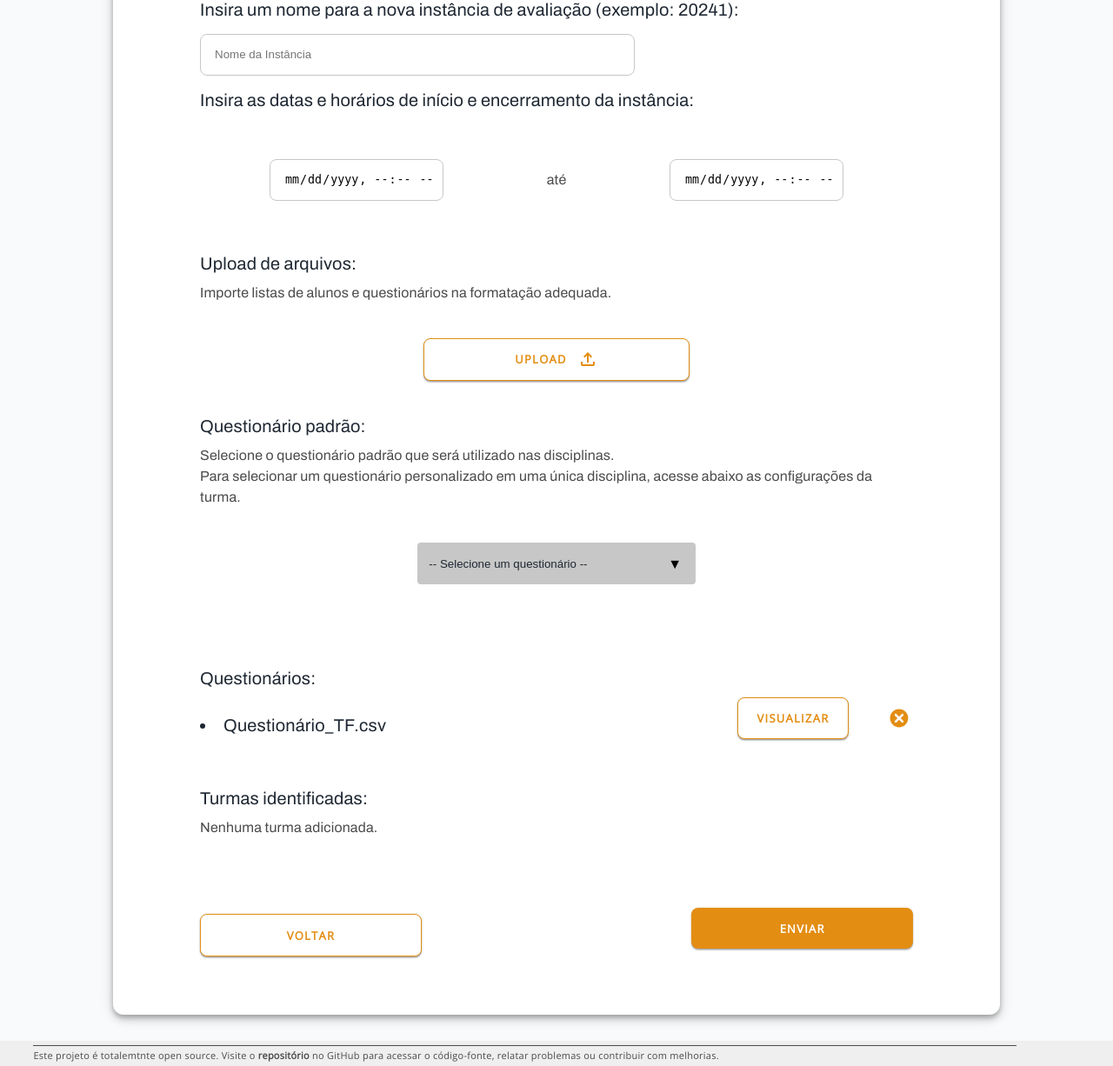
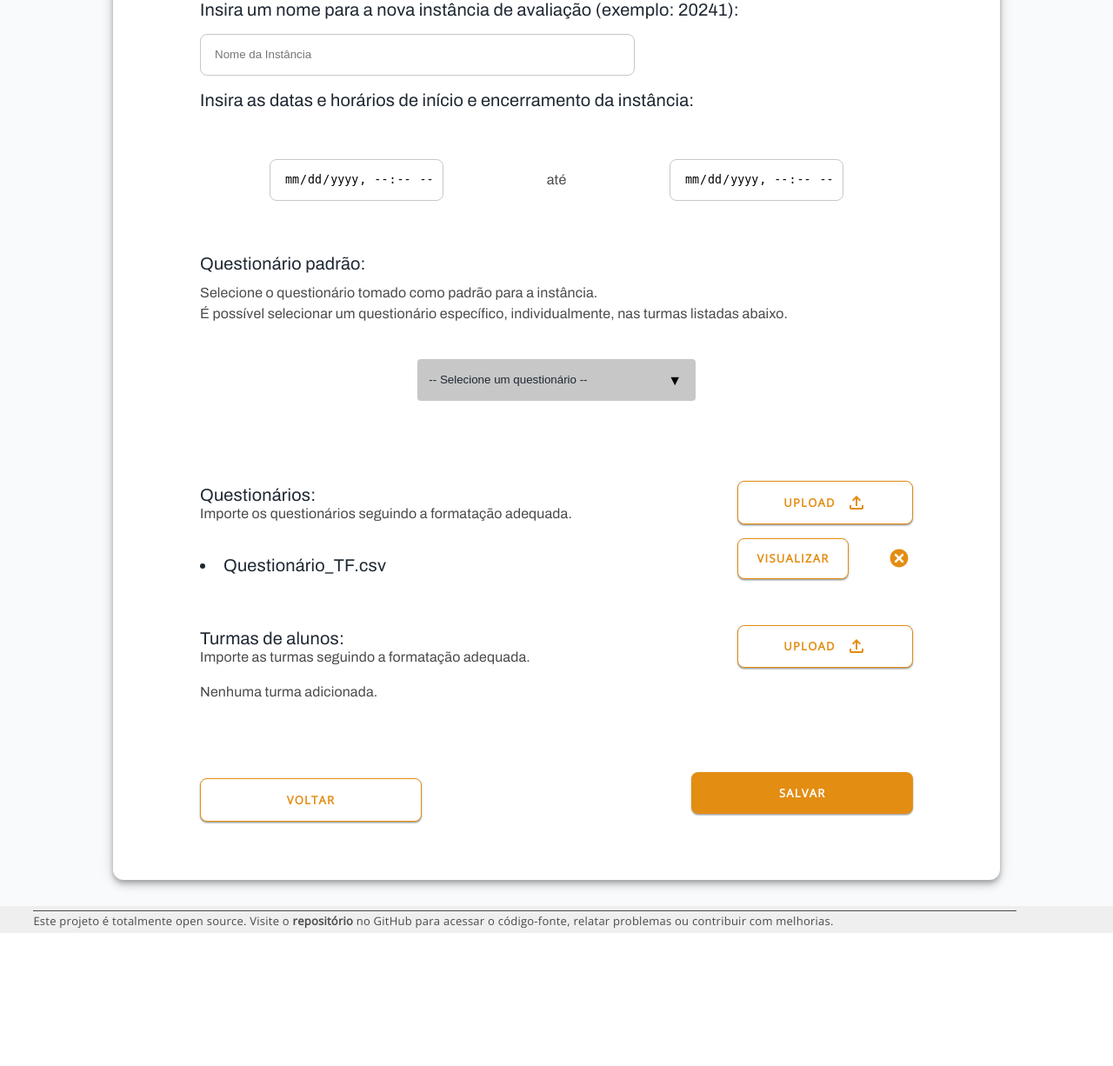
Before and after one commit to douglasluchetti/pub2427-2023, a PHP site: page /views/nova_instancia_2.php in a window 1280 px wide. Shown: the part 371-1597 px from the top of the page at 87% size. After the commit the page ends 1444 px from the top, so only its background shows below. Run offline with PHP 8.4, Linux system fonts and the light colour scheme; a user stored in the database is signed in; data comes from the database, SQL or seed files in the repository; data that the repository does not hold is empty.

Commit message:
Update font size of footer links in styles.css

```diff
--- a/css/styles.css
+++ b/css/styles.css
@@ -113,7 +113,7 @@ div.footer_content{
 a.footer{
     color: var(--On-Surface-Medium-Emphasis);
     font-family: Open Sans;
-    font-size: 11px;
+    font-size: 13px;
     letter-spacing: 0.25px;
     padding-top: 0.2%;
     margin-right: 5%;
@@ -305,7 +305,16 @@ div.top_menu{
     margin: 20px 0px;
     align-items: center;
 }
+div#title_buttons{
+    align-items: center;
+    margin-bottom: 16px;
+}
 
+#upload_button{
+    width: 200px;
+    display: flex;
+    align-items: center;
+}
 
 div.block#index > *:first-child {
     margin-top: 20px;
@@ -369,6 +378,15 @@ label{
 h4.alternative{
     display: flex;
     align-items: center;
+}
+
+.upload{
+    margin: 0px 0px 0px 0px;
+    height: 100%;
+    display: flex;
+    flex-direction: column;
+    align-items: end;
+    justify-content: end;
 }
 
 .form__group {
--- a/views/index_aluno.php
+++ b/views/index_aluno.php
@@ -38,8 +38,8 @@ $instance_off = TRUE;
     <title>Avaliação de Disciplinas</title>
     <meta charset="utf-8">
     <meta name="description" content="Este é um projeto open source para avaliação de disciplinas. Contribua no GitHub.">
-    <link rel="icon" href="images/logo.svg" media="(prefers-color-scheme: dark)">
-    <link rel="icon" href="images/logo_dark.svg" media="(prefers-color-scheme: light)">
+    <link rel="icon" href="../images/logo.svg" media="(prefers-color-scheme: dark)">
+    <link rel="icon" href="../images/logo_dark.svg" media="(prefers-color-scheme: light)">
     <link rel="stylesheet" href="..\css\styles.css" type="text/css">
 </head>
 <body>
@@ -135,7 +135,7 @@ $instance_off = TRUE;
     </div>
     <div class="footer">
         <div class="footer_content">
-            <a href="https://github.com/douglasluchetti/pub2427-2023" class="footer" target="_blank" rel="noopener noreferrer">Este projeto é totalemtnte open source. Visite o <strong>repositório</strong> no GitHub para acessar o código-fonte, relatar problemas ou contribuir com melhorias.</a>
+            <a href="https://github.com/douglasluchetti/pub2427-2023" class="footer" target="_blank" rel="noopener noreferrer">Este projeto é totalmente open source. Visite o <strong>repositório</strong> no GitHub para acessar o código-fonte, relatar problemas ou contribuir com melhorias.</a>
         </div>
     </div>
 </body>
--- a/views/nova_instancia_2.php
+++ b/views/nova_instancia_2.php
@@ -27,8 +27,8 @@ $course_info = "Administrador do Sistema - $username";
     <title>Avaliação de Disciplinas</title>
     <meta charset="utf-8">
     <meta name="description" content="Este é um projeto open source para avaliação de disciplinas. Contribua no GitHub.">
-    <link rel="icon" href="images/logo.svg" media="(prefers-color-scheme: dark)">
-    <link rel="icon" href="images/logo_dark.svg" media="(prefers-color-scheme: light)">
+    <link rel="icon" href="../images/logo.svg" media="(prefers-color-scheme: dark)">
+    <link rel="icon" href="../images/logo_dark.svg" media="(prefers-color-scheme: light)">
     <link rel="stylesheet" href="..\css\styles.css" type="text/css">
 </head>
 <body>
@@ -70,20 +70,11 @@ $course_info = "Administrador do Sistema - $username";
                         <input class="login" type="datetime-local" id="instance_date_end" name="instance_date_end" required>
                     </div>
                 </form>
-                <h3>Upload de arquivos:</h3>
-                <h4 id="subtitle_index_admin_2">Importe listas de alunos e questionários na formatação adequada.</h4>
-                <form id="upload-form" class="center" action="../controllers/import.php" method="POST" enctype="multipart/form-data">
-                    <label for="file-upload" class="button_negative">
-                        UPLOAD <img src="..\images\upload.svg" alt="Upload" class="button_image">
-                    </label>
-                    <input type="hidden" name="import">
-                    <input name="file[]" id="file-upload" accept=".csv" type="file" multiple style="display: none;" onchange="this.form.submit()" required>
-                </form>
                 <h3>Questionário padrão:</h3>
                 <h4 id="subtitle_index_admin_2">
-                    Selecione o questionário padrão que será utilizado nas disciplinas.
+                    Selecione o questionário tomado como padrão para a instância.
                     <br>
-                    Para selecionar um questionário personalizado em uma única disciplina, acesse abaixo as configurações da turma.
+                    É possível selecionar um questionário específico, individualmente, nas turmas listadas abaixo.
                 </h4>
                 <div class="center">
                     <form class="select" id="select_instance" method="POST">
@@ -102,7 +93,20 @@ $course_info = "Administrador do Sistema - $username";
                         </select>
                     </form>
                 </div>
-                <h3 class="list-tile">Questionários:</h3>
+                <div class="row_content" id="title_buttons">
+                    <div>
+                        <h3 class="list-tile">Questionários:</h3>
+                        <br>
+                        <h4 id="subtitle_index_admin_2">Importe os questionários seguindo a formatação adequada.</h4>
+                    </div>
+                    <form id="upload-form" class="upload" action="../controllers/import.php" method="POST" enctype="multipart/form-data">
+                        <label for="file-upload" class="button_negative" id="upload_button">
+                            UPLOAD <img src="..\images\upload.svg" alt="Upload" class="button_image">
+                        </label>
+                        <input type="hidden" name="import">
+                        <input name="file[]" id="file-upload" accept=".csv" type="file" multiple style="display: none;" onchange="this.form.submit()" required>
+                    </form>
+                </div>
                 <?php
                     $query = "SELECT * FROM files WHERE file_type='Questionário'";
                     $stmt = $conn->prepare($query);
@@ -132,7 +136,20 @@ $course_info = "Administrador do Sistema - $username";
                     <?php
                     }
                     ?>
-                <h3 class="list-tile">Turmas identificadas:</h3>
+                <div class="row_content" id="title_buttons">
+                    <div>
+                        <h3 class="list-tile">Turmas de alunos:</h3>
+                        <br>
+                        <h4 id="subtitle_index_admin_2">Importe as turmas seguindo a formatação adequada.</h4>
+                    </div>
+                    <form id="upload-form" class="upload" action="../controllers/import.php" method="POST" enctype="multipart/form-data">
+                        <label for="file-upload" class="button_negative" id="upload_button">
+                            UPLOAD <img src="..\images\upload.svg" alt="Upload" class="button_image">
+                        </label>
+                        <input type="hidden" name="import">
+                        <input name="file[]" id="file-upload" accept=".csv" type="file" multiple style="display: none;" onchange="this.form.submit()" required>
+                    </form>
+                </div>
                 <?php
                     $query = "SELECT * FROM `class-temp`";
                     $stmt = $conn->prepare($query);
@@ -169,7 +186,7 @@ $course_info = "Administrador do Sistema - $username";
                 <div class="survey_buttons">
                     <a class="button_negative" href='index_master.php' id="survey_negative">VOLTAR</a>
                     <form>
-                        <button type="submit" id="survey_positive" action="index_master.php" form="criar_instancia">ENVIAR</button>
+                        <button type="submit" id="survey_positive" action="index_master.php" form="criar_instancia">SALVAR</button>
                     <form>
                 </div>
             </div>
@@ -177,7 +194,7 @@ $course_info = "Administrador do Sistema - $username";
     </div>
     <div class="footer">
         <div class="footer_content">
-            <a href="https://github.com/douglasluchetti/pub2427-2023" class="footer" target="_blank" rel="noopener noreferrer">Este projeto é totalemtnte open source. Visite o <strong>repositório</strong> no GitHub para acessar o código-fonte, relatar problemas ou contribuir com melhorias.</a>
+            <a href="https://github.com/douglasluchetti/pub2427-2023" class="footer" target="_blank" rel="noopener noreferrer">Este projeto é totalmente open source. Visite o <strong>repositório</strong> no GitHub para acessar o código-fonte, relatar problemas ou contribuir com melhorias.</a>
         </div>
     </div>
 </body>
--- a/views/nova_senha.php
+++ b/views/nova_senha.php
@@ -4,8 +4,8 @@
         <title>Avaliação de Disciplinas</title>
         <meta charset="utf-8">
     <meta name="description" content="Este é um projeto open source para avaliação de disciplinas. Contribua no GitHub.">
-    <link rel="icon" href="images/logo.svg" media="(prefers-color-scheme: dark)">
-    <link rel="icon" href="images/logo_dark.svg" media="(prefers-color-scheme: light)">
+    <link rel="icon" href="../images/logo.svg" media="(prefers-color-scheme: dark)">
+    <link rel="icon" href="../images/logo_dark.svg" media="(prefers-color-scheme: light)">
         <link rel="stylesheet" href="..\css\styles.css" type="text/css">
     </head>
     <body>
@@ -30,7 +30,7 @@
         </div>
         <div class="footer">
             <div class="footer_content">
-            <a href="https://github.com/douglasluchetti/pub2427-2023" class="footer" target="_blank" rel="noopener noreferrer">Este projeto é totalemtnte open source. Visite o <strong>repositório</strong> no GitHub para acessar o código-fonte, relatar problemas ou contribuir com melhorias.</a>
+            <a href="https://github.com/douglasluchetti/pub2427-2023" class="footer" target="_blank" rel="noopener noreferrer">Este projeto é totalmente open source. Visite o <strong>repositório</strong> no GitHub para acessar o código-fonte, relatar problemas ou contribuir com melhorias.</a>
         </div>
         </div>
     </body>
--- a/views/questionario.php
+++ b/views/questionario.php
@@ -51,8 +51,8 @@ $num_questions = 1;
         <title>Avaliação de Disciplinas</title>
         <meta charset="utf-8">
     <meta name="description" content="Este é um projeto open source para avaliação de disciplinas. Contribua no GitHub.">
-    <link rel="icon" href="images/logo.svg" media="(prefers-color-scheme: dark)">
-    <link rel="icon" href="images/logo_dark.svg" media="(prefers-color-scheme: light)">
+    <link rel="icon" href="../images/logo.svg" media="(prefers-color-scheme: dark)">
+    <link rel="icon" href="../images/logo_dark.svg" media="(prefers-color-scheme: light)">
         <link rel="stylesheet" href="..\css\styles.css" type="text/css">
 </head>
     <body>
@@ -178,7 +178,7 @@ $num_questions = 1;
         </div>
         <div class="footer">
             <div class="footer_content">
-            <a href="https://github.com/douglasluchetti/pub2427-2023" class="footer" target="_blank" rel="noopener noreferrer">Este projeto é totalemtnte open source. Visite o <strong>repositório</strong> no GitHub para acessar o código-fonte, relatar problemas ou contribuir com melhorias.</a>
+            <a href="https://github.com/douglasluchetti/pub2427-2023" class="footer" target="_blank" rel="noopener noreferrer">Este projeto é totalmente open source. Visite o <strong>repositório</strong> no GitHub para acessar o código-fonte, relatar problemas ou contribuir com melhorias.</a>
         </div>
         </div>
         <script>
--- a/views/visualizar_questionario.php
+++ b/views/visualizar_questionario.php
@@ -57,8 +57,8 @@ $num_questions = 1;
         <title>Avaliação de Disciplinas</title>
         <meta charset="utf-8">
     <meta name="description" content="Este é um projeto open source para avaliação de disciplinas. Contribua no GitHub.">
-    <link rel="icon" href="images/logo.svg" media="(prefers-color-scheme: dark)">
-    <link rel="icon" href="images/logo_dark.svg" media="(prefers-color-scheme: light)">
+    <link rel="icon" href="../images/logo.svg" media="(prefers-color-scheme: dark)">
+    <link rel="icon" href="../images/logo_dark.svg" media="(prefers-color-scheme: light)">
         <link rel="stylesheet" href="..\css\styles.css" type="text/css">
 </head>
     <body>
@@ -173,7 +173,7 @@ $num_questions = 1;
         </div>
         <div class="footer">
             <div class="footer_content">
-            <a href="https://github.com/douglasluchetti/pub2427-2023" class="footer" target="_blank" rel="noopener noreferrer">Este projeto é totalemtnte open source. Visite o <strong>repositório</strong> no GitHub para acessar o código-fonte, relatar problemas ou contribuir com melhorias.</a>
+            <a href="https://github.com/douglasluchetti/pub2427-2023" class="footer" target="_blank" rel="noopener noreferrer">Este projeto é totalmente open source. Visite o <strong>repositório</strong> no GitHub para acessar o código-fonte, relatar problemas ou contribuir com melhorias.</a>
         </div>
         </div>
         <script>
--- a/views/volume_respostas.php
+++ b/views/volume_respostas.php
@@ -36,8 +36,8 @@ $instance_id = $_POST['instance_id'];
     <title>Avaliação de Disciplinas</title>
     <meta charset="utf-8">
     <meta name="description" content="Este é um projeto open source para avaliação de disciplinas. Contribua no GitHub.">
-    <link rel="icon" href="images/logo.svg" media="(prefers-color-scheme: dark)">
-    <link rel="icon" href="images/logo_dark.svg" media="(prefers-color-scheme: light)">
+    <link rel="icon" href="../images/logo.svg" media="(prefers-color-scheme: dark)">
+    <link rel="icon" href="../images/logo_dark.svg" media="(prefers-color-scheme: light)">
     <link rel="stylesheet" href="..\css\styles.css" type="text/css">
 </head>
 <body>
@@ -112,7 +112,7 @@ $instance_id = $_POST['instance_id'];
                 </div>
                 <div class="footer">
                     <div class="footer_content">
-            <a href="https://github.com/douglasluchetti/pub2427-2023" class="footer" target="_blank" rel="noopener noreferrer">Este projeto é totalemtnte open source. Visite o <strong>repositório</strong> no GitHub para acessar o código-fonte, relatar problemas ou contribuir com melhorias.</a>
+            <a href="https://github.com/douglasluchetti/pub2427-2023" class="footer" target="_blank" rel="noopener noreferrer">Este projeto é totalmente open source. Visite o <strong>repositório</strong> no GitHub para acessar o código-fonte, relatar problemas ou contribuir com melhorias.</a>
         </div>
     </div>
 </body>
```
Also changed, not shown: views/index_master.php (+4 -4 lines), views/nova_instancia_3.php (+4 -4 lines), views/plano_de_acao.php (+4 -5 lines).
